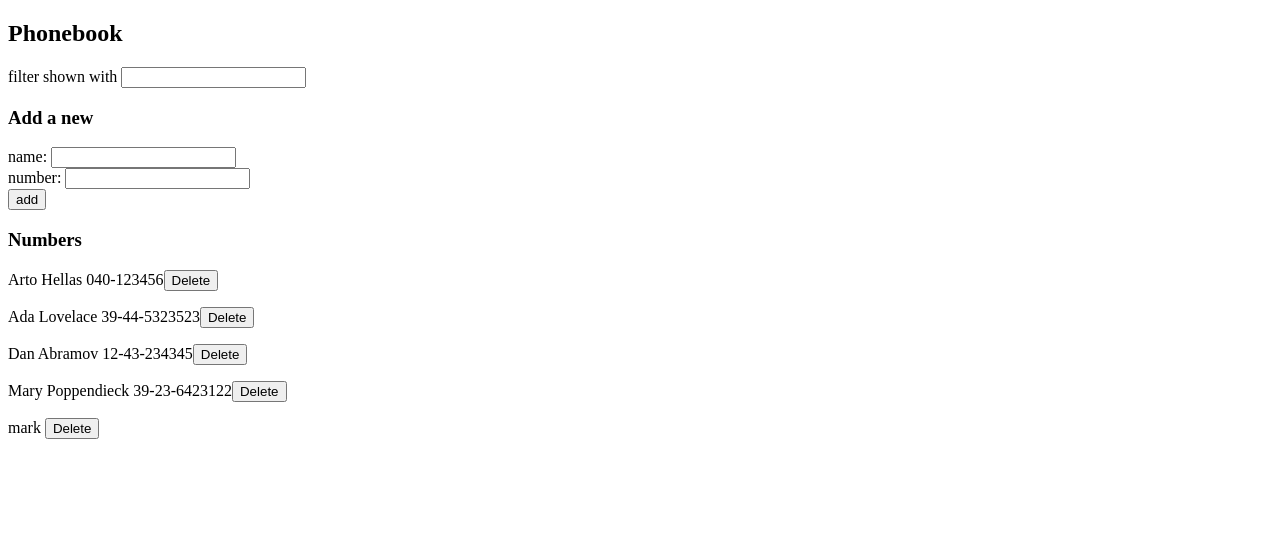
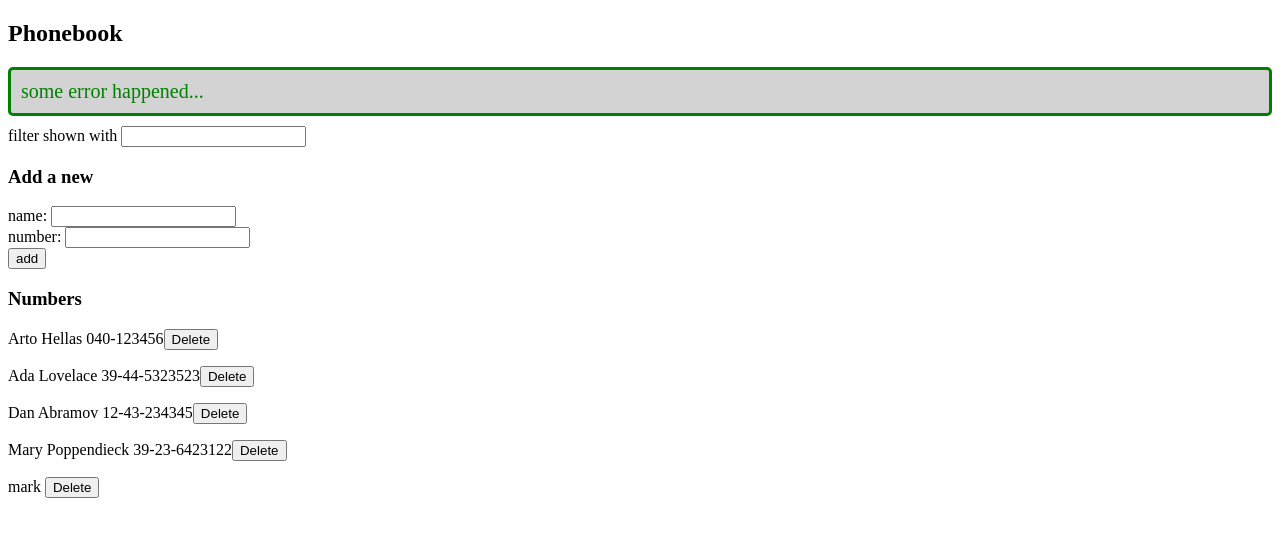
Before and after one commit to PinakeshwarVaishnav/full-stack-open-exercises, a React (Vite) app in the folder part2/phonebook/: page / in a window 1280 px wide. Shown: the top 536 px of the page. Built offline with nearby package versions, Linux system fonts and the light colour scheme; data requests are answered from the project's data file.

Commit message:
Add Notification component and CSS file

```diff
--- a/part2/phonebook/src/App.jsx
+++ b/part2/phonebook/src/App.jsx
@@ -4,12 +4,16 @@
 import PersonForm from "./components/PersonForm";
 import Persons from "./components/Persons";
 import users from "./services/users";
+import Notification from "./components/Notification";
 
 const App = () => {
   const [persons, setPersons] = useState([]);
   const [newName, setNewName] = useState("");
   const [newNumber, setNewNumber] = useState("");
   const [searchQuery, setSearchQuery] = useState("");
+  const [notificationMessage, setNotificationMessage] = useState(
+    "some error happened..."
+  );
 
   useEffect(() => {
     console.log("effect");
@@ -99,6 +103,7 @@
   return (
     <div>
       <h2>Phonebook</h2>
+      <Notification message={notificationMessage} />
       <Filter
         searchQuery={searchQuery}
         handleSearchChange={handleSearchChange}
--- /dev/null
+++ b/part2/phonebook/src/components/Notification.jsx
@@ -0,0 +1,9 @@
+const Notification = ({ message }) => {
+  if (message === null) {
+    return null;
+  }
+
+  return <div className="notification">{message}</div>;
+};
+
+export default Notification;
--- /dev/null
+++ b/part2/phonebook/src/index.css
@@ -0,0 +1,19 @@
+.error {
+  color: red;
+  background: lightgrey;
+  font-size: 20px;
+  border-style: solid;
+  border-radius: 5px;
+  padding: 10px;
+  margin-bottom: 10px;
+}
+
+.notification {
+  color: green;
+  background: lightgrey;
+  font-size: 20px;
+  border-style: solid;
+  border-radius: 5px;
+  padding: 10px;
+  margin-bottom: 10px;
+}
--- a/part2/phonebook/src/main.jsx
+++ b/part2/phonebook/src/main.jsx
@@ -1,4 +1,5 @@
 import ReactDOM from "react-dom/client";
 import App from "./App";
+import "./index.css";
 
 ReactDOM.createRoot(document.getElementById("root")).render(<App />);
```
